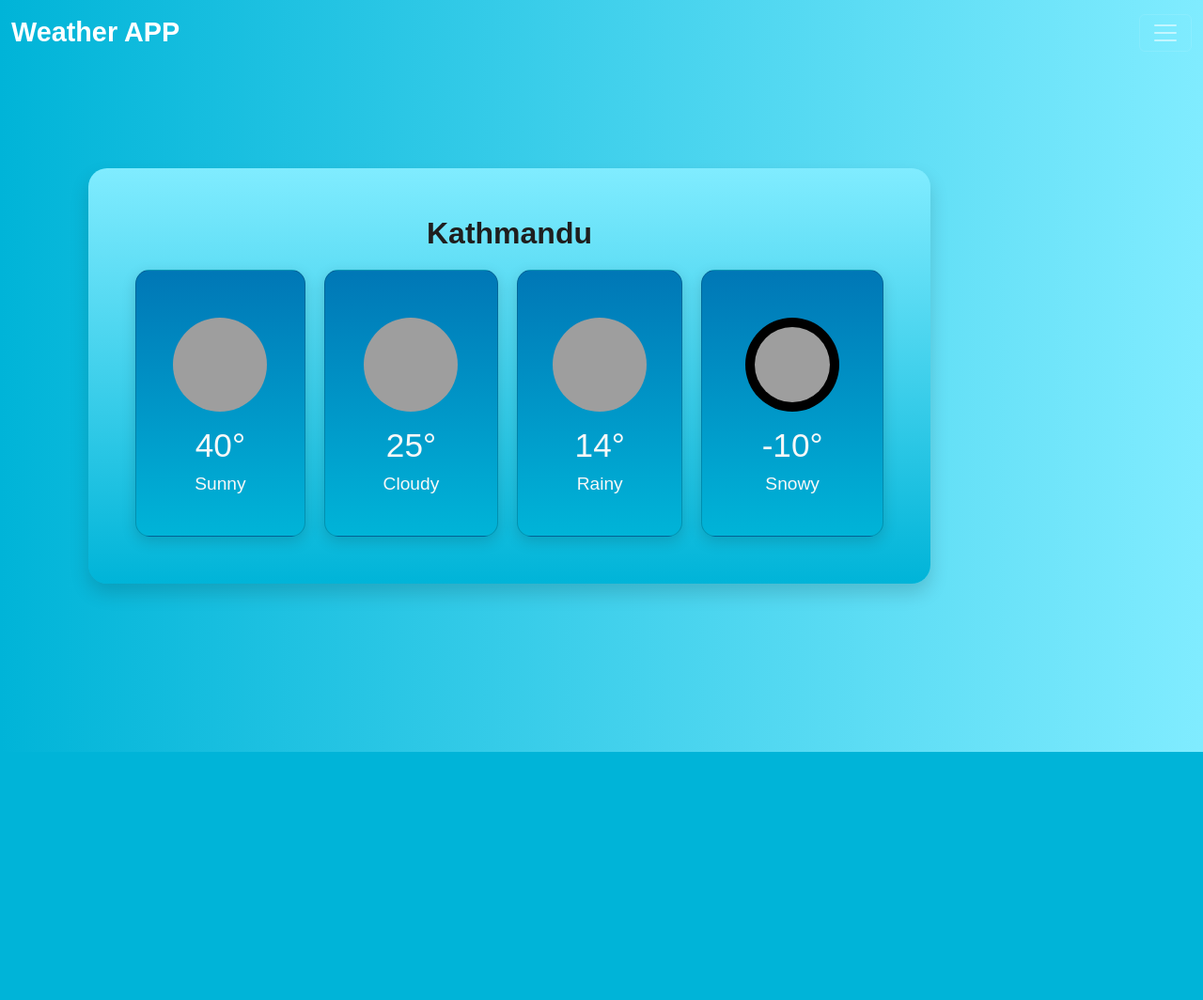
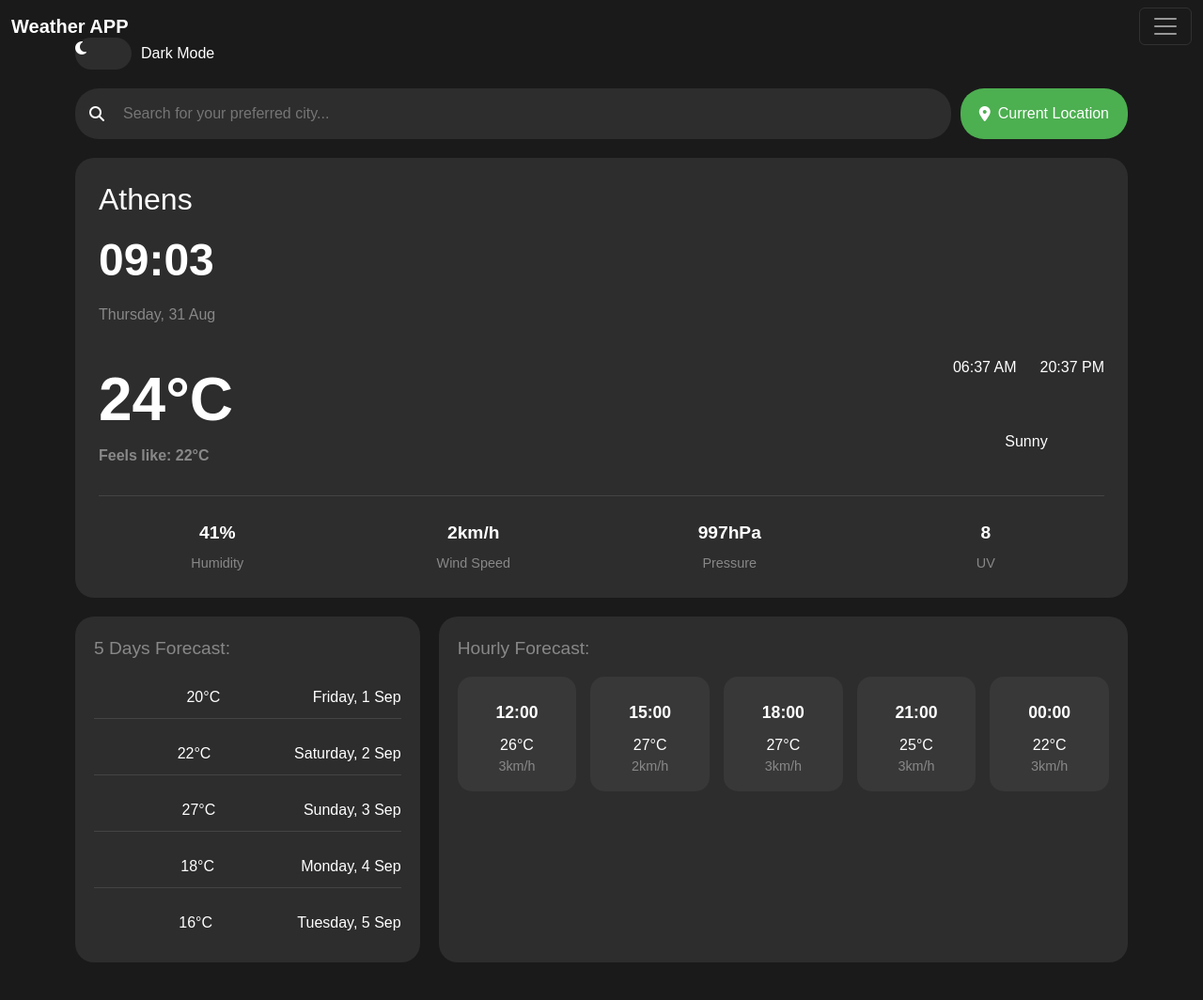
Before and after one commit to jin-raii/weather-web-app, a Django app: page / in a window 1280 px wide. Shown: the whole page at 94% size. Before the commit the page ends 800 px from the top, so only its background shows below. Run offline with Django 4.2, Linux system fonts and the light colour scheme; some libraries are stand-ins or nearby versions; grey boxes are pictures that could not be loaded.

Commit message:
Feat: changed UI and added dynamic value

```diff
--- a/weather_app/settings.py
+++ b/weather_app/settings.py
@@ -25,7 +25,7 @@ SECRET_KEY = 'django-insecure-#w*s(h_$_9fe4=rtw%y=#sy)@mir!^qojsq#$cof(ro0zh==eg
 # SECURITY WARNING: don't run with debug turned on in production!
 DEBUG = True
 
-AUTH_USER_MODEL = 'weather_ui.User'
+# AUTH_USER_MODEL = 'weather_ui.User'
 
 ALLOWED_HOSTS = []
 
--- a/weather_ui/admin.py
+++ b/weather_ui/admin.py
@@ -1,6 +1,6 @@
 from django.contrib import admin
-from .models import User
+# from .models import User
 from django.contrib.auth.admin import UserAdmin
 
 # Register your models here.
-admin.site.register(User, UserAdmin)
+# admin.site.register(User, UserAdmin)
--- a/weather_ui/models.py
+++ b/weather_ui/models.py
@@ -2,5 +2,5 @@ from django.db import models
 from django.contrib.auth.models import AbstractUser
 # Create your models here.
 
-class User(AbstractUser):
-    pass
+# class User(AbstractUser):
+#     pass
--- /dev/null
+++ b/weather_ui/static/css/main_style.css
@@ -0,0 +1,244 @@
+
+        :root {
+            --dark-bg: #1a1a1a;
+            --light-bg: #f0f0f0;
+            --card-dark: #2d2d2d;
+            --card-light: #ffffff;
+            --text-dark: #ffffff;
+            --text-light: #000000;
+            --accent-green: #4CAF50;
+        }
+
+        body {
+            margin: 0;
+            padding: 0;
+            font-family: 'Arial', sans-serif;
+            background-color: var(--dark-bg);
+            color: var(--text-dark);
+        }
+
+        .container {
+            max-width: 1200px;
+            margin: 0 auto;
+            padding: 20px;
+        }
+
+        /* Mode Toggle */
+        .mode-toggle {
+            display: flex;
+            align-items: center;
+            gap: 10px;
+            margin-bottom: 20px;
+        }
+
+        .switch {
+            position: relative;
+            display: inline-block;
+            width: 60px;
+            height: 34px;
+            background-color: var(--card-dark);
+            border-radius: 17px;
+            cursor: pointer;
+        }
+
+        /* Search Bar */
+        .search-container {
+            display: flex;
+            gap: 10px;
+            margin-bottom: 20px;
+        }
+
+        .search-bar {
+            flex: 1;
+            position: relative;
+            display: flex;
+            align-items: center;
+            background: var(--card-dark);
+            border-radius: 25px;
+            padding: 5px 15px;
+        }
+
+        .search-bar input {
+            width: 100%;
+            padding: 10px;
+            background: transparent;
+            border: none;
+            color: var(--text-dark);
+            margin-left: 10px;
+        }
+
+        .location-btn {
+            display: flex;
+            align-items: center;
+            gap: 8px;
+            padding: 10px 20px;
+            border-radius: 25px;
+            border: none;
+            background: var(--accent-green);
+            color: white;
+            cursor: pointer;
+            font-weight: 500;
+        }
+
+        /* Main Weather Card */
+        .weather-card {
+            background: var(--card-dark);
+            border-radius: 20px;
+            padding: 25px;
+            margin-bottom: 20px;
+        }
+
+        .location-info {
+            margin-bottom: 30px;
+        }
+
+        .location-info h2 {
+            margin: 0;
+            font-size: 2em;
+        }
+
+        .time {
+            font-size: 3em;
+            font-weight: bold;
+            margin: 10px 0;
+        }
+
+        .date {
+            color: #888;
+        }
+
+        .weather-info {
+            display: flex;
+            justify-content: space-between;
+            align-items: center;
+            margin-bottom: 30px;
+        }
+
+        .temperature {
+            font-size: 4em;
+            font-weight: bold;
+        }
+
+        .feels-like {
+            display: block;
+            font-size: 0.25em;
+            color: #888;
+        }
+
+        .sun-info {
+            display: flex;
+            gap: 20px;
+            margin-bottom: 20px;
+        }
+
+        .sunrise, .sunset {
+            display: flex;
+            align-items: center;
+            gap: 5px;
+        }
+
+        .condition {
+            text-align: center;
+        }
+
+        .weather-metrics {
+            display: grid;
+            grid-template-columns: repeat(4, 1fr);
+            gap: 20px;
+            padding-top: 20px;
+            border-top: 1px solid #444;
+        }
+
+        .metric {
+            text-align: center;
+        }
+
+        .metric span {
+            display: block;
+            font-size: 1.2em;
+            font-weight: bold;
+            margin: 5px 0;
+        }
+
+        .metric label {
+            color: #888;
+            font-size: 0.9em;
+        }
+
+        /* Icons */
+        .wi {
+            font-size: 24px;
+            color: #ffffff;
+        }
+
+        .metric .wi {
+            font-size: 28px;
+        }
+
+        .condition .wi {
+            font-size: 48px;
+        }
+
+        /* Forecast Sections */
+        .forecast-container {
+            display: grid;
+            grid-template-columns: 1fr 2fr;
+            gap: 20px;
+        }
+
+        .forecast-section {
+            background: var(--card-dark);
+            border-radius: 20px;
+            padding: 20px;
+        }
+
+        .forecast-header {
+            margin-bottom: 15px;
+            font-size: 1.2em;
+            color: #888;
+        }
+
+        .forecast-list {
+            display: flex;
+            flex-direction: column;
+            gap: 15px;
+        }
+
+        .forecast-item {
+            display: flex;
+            align-items: center;
+            justify-content: space-between;
+            padding: 10px 0;
+            border-bottom: 1px solid #444;
+        }
+
+        .forecast-item:last-child {
+            border-bottom: none;
+        }
+
+        .hourly-list {
+            display: grid;
+            grid-template-columns: repeat(5, 1fr);
+            gap: 15px;
+        }
+
+        .hourly-item {
+            text-align: center;
+            padding: 15px;
+            background: rgba(255, 255, 255, 0.05);
+            border-radius: 15px;
+        }
+
+        .hourly-item .time {
+            font-size: 1.1em;
+            margin-bottom: 10px;
+        }
+
+        .hourly-item .wi {
+            margin: 10px 0;
+        }
+
+        .hourly-item .wind {
+            font-size: 0.9em;
+            color: #888;
+        }
--- a/weather_ui/templates/base.html
+++ b/weather_ui/templates/base.html
@@ -5,8 +5,14 @@
     <meta name="viewport" content="width=device-width, initial-scale=1">
     <title>{%block title %} Weather App {% endblock %}</title>
     <link href="https://cdn.jsdelivr.net/npm/bootstrap@5.3.3/dist/css/bootstrap.min.css" rel="stylesheet" integrity="sha384-QWTKZyjpPEjISv5WaRU9OFeRpok6YctnYmDr5pNlyT2bRjXh0JMhjY6hW+ALEwIH" crossorigin="anonymous">
+    <!-- Font Awesome -->
+    <link rel="stylesheet" href="https://cdnjs.cloudflare.com/ajax/libs/font-awesome/6.5.1/css/all.min.css">
+    <!-- Weather Icons -->
+    <link rel="stylesheet" href="https://cdnjs.cloudflare.com/ajax/libs/weather-icons/2.0.10/css/weather-icons.min.css">
     {% load static %}
-    <link rel="stylesheet" href="{% static 'style.css' %}">
+    {% comment %} <link rel="stylesheet" href="{% static 'css/style.css' %}">   {% endcomment %}
+
+    <link rel='stylesheet' href="{% static 'css/main_style.css'%}">
   </head>
   <body>
     <nav class="navbar fixed-top" data-bs-theme="dark">
--- /dev/null
+++ b/weather_ui/templates/main.html
@@ -0,0 +1,153 @@
+{% extends 'base.html' %}
+{%block title%} Weather UI {%endblock title%}
+
+{%block content%}
+    <div class="container">
+        <!-- Mode Toggle -->
+        <div class="mode-toggle">
+            <div class="switch">
+                <i class="fas fa-moon"></i>
+            </div>
+            <span>Dark Mode</span>
+        </div>
+
+        <!-- Search Bar -->
+        <div class="search-container">
+            <div class="search-bar">
+                <i class="fas fa-search"></i>
+                <input type="text" placeholder="Search for your preferred city...">
+            </div>
+            <button class="location-btn">
+                <i class="fas fa-location-dot"></i>
+                Current Location
+            </button>
+        </div>
+
+        <!-- Main Weather Card -->
+        <div class="weather-card">
+            <div class="location-info">
+                <h2>Athens</h2>
+                <div class="time">09:03</div>
+                <div class="date">Thursday, 31 Aug</div>
+            </div>
+
+            <div class="weather-info">
+                <div class="temperature">
+                    24°C
+                    <span class="feels-like">Feels like: 22°C</span>
+                </div>
+                <div class="weather-details">
+                    <div class="sun-info">
+                        <div class="sunrise">
+                            <i class="wi wi-sunrise"></i>
+                            <span>06:37 AM</span>
+                        </div>
+                        <div class="sunset">
+                            <i class="wi wi-sunset"></i>
+                            <span>20:37 PM</span>
+                        </div>
+                    </div>
+                    <div class="condition">
+                        <i class="wi wi-day-sunny"></i>
+                        <span>Sunny</span>
+                    </div>
+                </div>
+            </div>
+
+            <div class="weather-metrics">
+                <div class="metric">
+                    <i class="wi wi-humidity"></i>
+                    <span>41%</span>
+                    <label>Humidity</label>
+                </div>
+                <div class="metric">
+                    <i class="wi wi-strong-wind"></i>
+                    <span>2km/h</span>
+                    <label>Wind Speed</label>
+                </div>
+                <div class="metric">
+                    <i class="wi wi-barometer"></i>
+                    <span>997hPa</span>
+                    <label>Pressure</label>
+                </div>
+                <div class="metric">
+                    <i class="wi wi-day-sunny"></i>
+                    <span>8</span>
+                    <label>UV</label>
+                </div>
+            </div>
+        </div>
+
+        <!-- Forecast Container -->
+        <div class="forecast-container">
+            <!-- 5 Days Forecast -->
+            <div class="forecast-section">
+                <div class="forecast-header">5 Days Forecast:</div>
+                <div class="forecast-list">
+                    <div class="forecast-item">
+                        <i class="wi wi-day-cloudy"></i>
+                        <span class="temp">20°C</span>
+                        <span class="day">Friday, 1 Sep</span>
+                    </div>
+                    <div class="forecast-item">
+                        <i class="wi wi-day-cloudy"></i>
+                        <span class="temp">22°C</span>
+                        <span class="day">Saturday, 2 Sep</span>
+                    </div>
+                    <div class="forecast-item">
+                        <i class="wi wi-day-sunny"></i>
+                        <span class="temp">27°C</span>
+                        <span class="day">Sunday, 3 Sep</span>
+                    </div>
+                    <div class="forecast-item">
+                        <i class="wi wi-day-rain"></i>
+                        <span class="temp">18°C</span>
+                        <span class="day">Monday, 4 Sep</span>
+                    </div>
+                    <div class="forecast-item">
+                        <i class="wi wi-day-rain"></i>
+                        <span class="temp">16°C</span>
+                        <span class="day">Tuesday, 5 Sep</span>
+                    </div>
+                </div>
+            </div>
+
+            <!-- Hourly Forecast -->
+            <div class="forecast-section">
+                <div class="forecast-header">Hourly Forecast:</div>
+                <div class="hourly-list">
+                    <div class="hourly-item">
+                        <div class="time">12:00</div>
+                        <i class="wi wi-day-sunny"></i>
+                        <div class="temp">26°C</div>
+                        <div class="wind">3km/h</div>
+                    </div>
+                    <div class="hourly-item">
+                        <div class="time">15:00</div>
+                        <i class="wi wi-day-sunny"></i>
+                        <div class="temp">27°C</div>
+                        <div class="wind">2km/h</div>
+                    </div>
+                    <div class="hourly-item">
+                        <div class="time">18:00</div>
+                        <i class="wi wi-day-cloudy"></i>
+                        <div class="temp">27°C</div>
+                        <div class="wind">3km/h</div>
+                    </div>
+                    <div class="hourly-item">
+                        <div class="time">21:00</div>
+                        <i class="wi wi-night-cloudy"></i>
+                        <div class="temp">25°C</div>
+                        <div class="wind">3km/h</div>
+                    </div>
+                    <div class="hourly-item">
+                        <div class="time">00:00</div>
+                        <i class="wi wi-night-clear"></i>
+                        <div class="temp">22°C</div>
+                        <div class="wind">3km/h</div>
+                    </div>
+                </div>
+            </div>
+        </div>
+    </div>
+{%endblock content%}
--- a/weather_ui/urls.py
+++ b/weather_ui/urls.py
@@ -2,6 +2,6 @@ from django.urls import path
 from . import views
 
 urlpatterns = [
-    path("", views.test, name='home'),
+    path("", views.index, name='home'),
     path('register/', views.register, name='register')
 ]
--- a/weather_ui/views.py
+++ b/weather_ui/views.py
@@ -10,14 +10,28 @@ def test(request):
 def login(request):
     return render(request, 'uni_form.html')
 
+def index(request):
+    context = {
+        'city': 'Kathmandu',
+        'temperature': 24,
+        'feels_like': 22,
+        'condition': 'Sunny',
+        'humidity': 41,
+        'wind_speed': 2,
+        'pressure': 997,
+        'uv_index': 8,
+    }
+    return render(request, 'main.html', context=context)
+
 def register(request):
     if request.method == 'POST':
         form = UserCreationForm(request.POST)
         if form.is_valid():
             form.save()
             username = form.cleaned_data.get('username')
-            messages.add_message('username')
-            return redirect('')
+            messages.success(request, f'username {username}')
+            # messages.add_message('username')
+            return redirect('/')
     else:
         form = UserCreationForm()
 
```
Also changed, not shown: weather_ui/static/js/main.js (added, +27 -0 lines), db.sqlite3, weather_ui/static/css/style.css (renamed from weather_ui/static/style.css).
